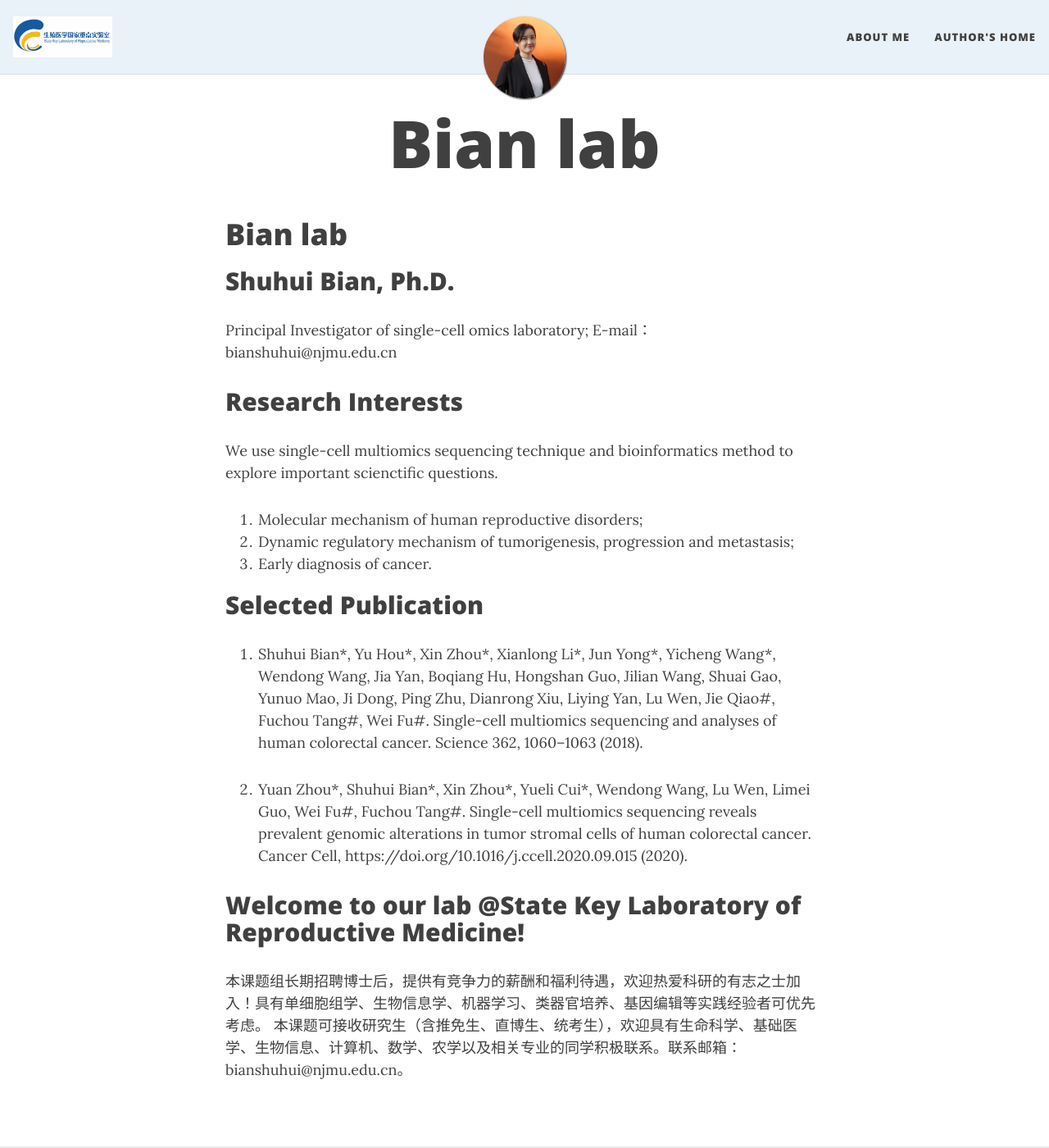
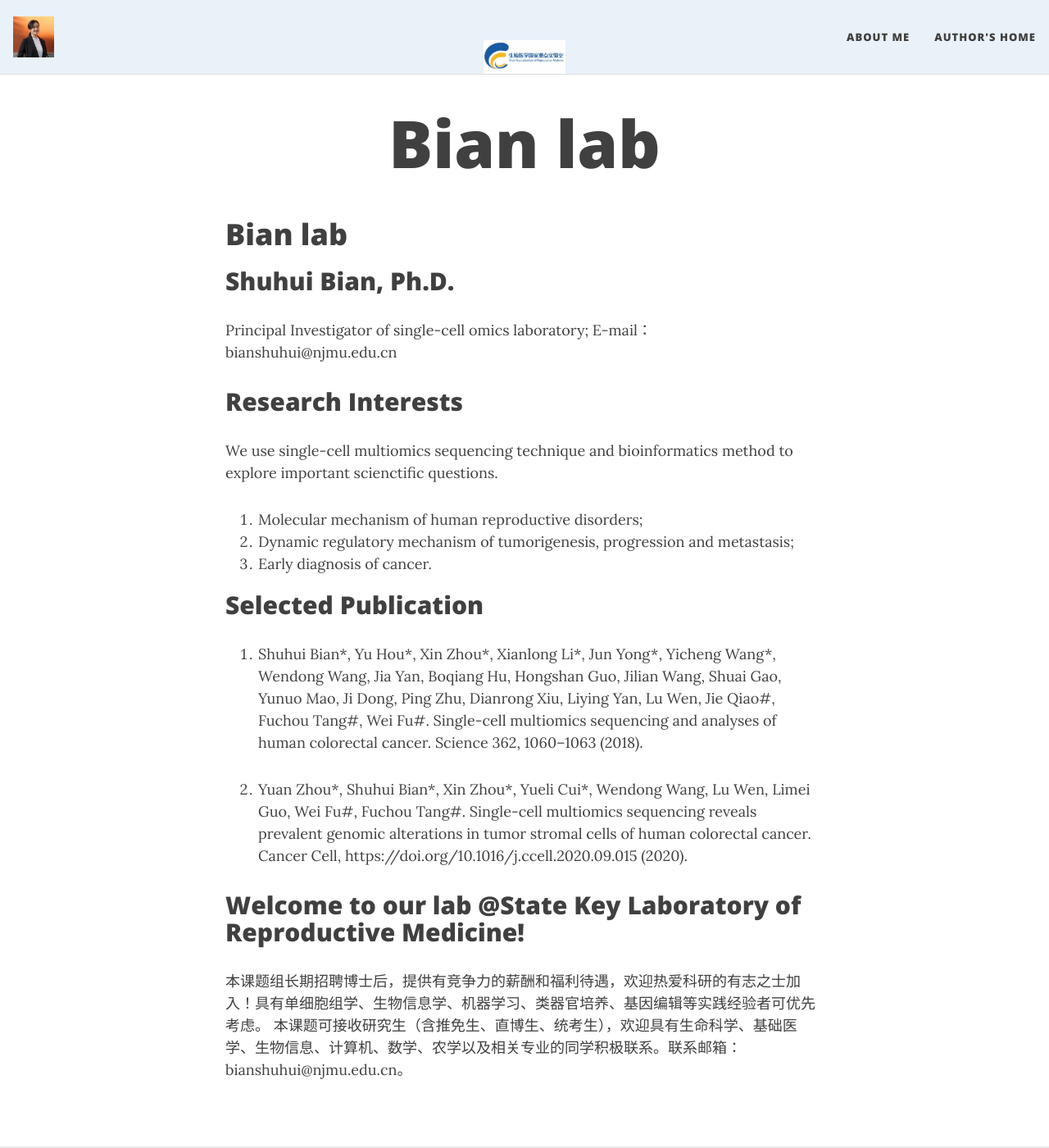
Before and after one commit to bianshuhui/bianshuhui.github.io, a Jekyll site: the page built from index.md, in a window 1280 px wide and 1400 px high. Shown: the whole window at 82% size. Built offline with Jekyll 4.4.1, drawn with Linux system fonts in a browser that asks for light colours; nearby versions of some CDN libraries; our own code applies the rules of GitHub Pages for plain Markdown files; the list of posts is cut into pages by our own code.

Commit message:
Update _config.yml

```diff
--- a/_config.yml
+++ b/_config.yml
@@ -16,14 +16,14 @@
 
 # Image to show in the navigation bar - works best with a square image
 # Remove this parameter if you don't want an image in the navbar
-avatar: "/assets/img/square.jpg"
+avatar: "/assets/img/guozhong_logo.jpg"
 
 # By default, the image is cut into a circle. You can disable this behaviour by setting 'round-avatar: false'
-round-avatar: true
+round-avatar: false
 
 # If you want to have an image logo in the top-left corner instead of having the title of the website,
 # then specify the following parameter
-title-img: "/assets/img/guozhong_logo.jpg"
+title-img: "/assets/img/square.jpg"
 
 
 # --- Footer social media links --- #
```
